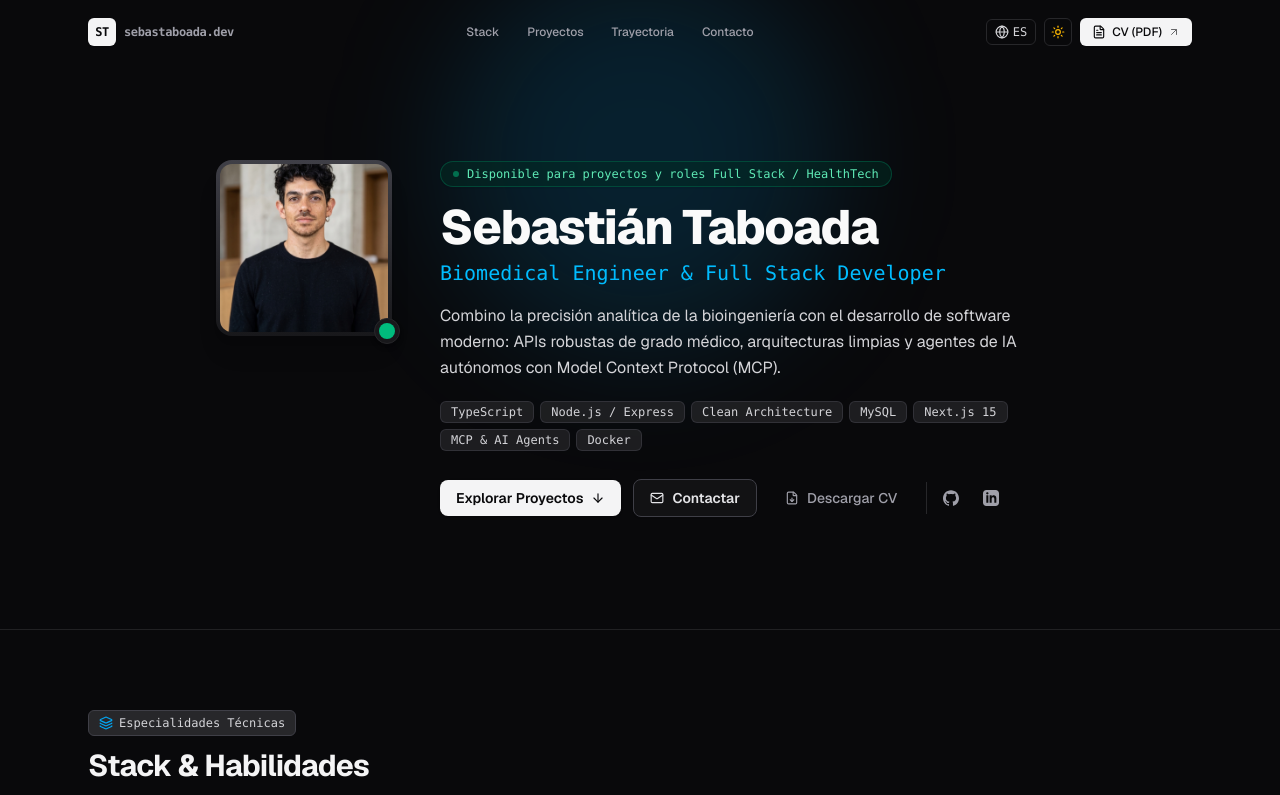
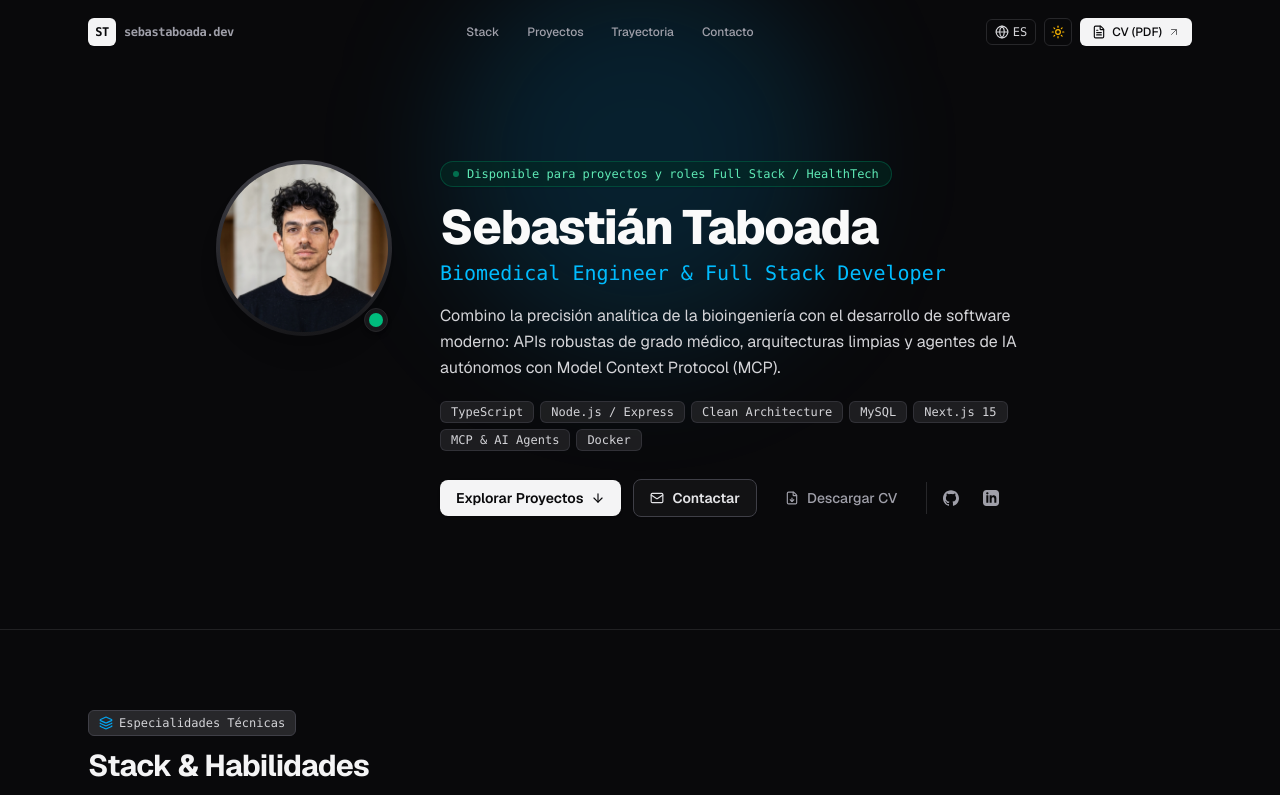
Before and after one commit to Coriannder/sebastaboada-portfolio, a Next.js app: page / in a window 1280 px wide. Shown: the top 795 px of the page. Built offline with nearby package versions, Linux system fonts and the light colour scheme.

Commit message:
style: circular avatar with adjusted framing and hair clearance

```diff
--- a/src/components/sections/Hero.tsx
+++ b/src/components/sections/Hero.tsx
@@ -18,23 +18,23 @@ export function Hero() {
         <div className="flex flex-col md:flex-row items-center md:items-start gap-8 md:gap-12">
           {/* Profile Picture */}
           <div className="relative group shrink-0">
-            <div className="w-36 h-36 sm:w-44 sm:h-44 rounded-2xl overflow-hidden p-1 bg-gradient-to-b from-zinc-300 to-zinc-100 dark:from-zinc-700 dark:to-zinc-900 shadow-xl transition-transform duration-300 group-hover:scale-[1.02]">
-              <div className="w-full h-full rounded-xl overflow-hidden relative">
+            <div className="w-36 h-36 sm:w-44 sm:h-44 rounded-full overflow-hidden p-1 bg-gradient-to-b from-zinc-300 to-zinc-100 dark:from-zinc-700 dark:to-zinc-900 shadow-xl transition-transform duration-300 group-hover:scale-[1.02]">
+              <div className="w-full h-full rounded-full overflow-hidden relative">
                 <Image
                   src="/images/profile.jpg"
                   alt="Sebastián Taboada"
                   fill
                   sizes="(max-width: 768px) 144px, 176px"
                   priority
-                  className="object-cover object-center"
+                  className="object-cover object-[50%_5%] scale-110 origin-top transition-transform duration-300"
                 />
               </div>
             </div>
             {/* Status indicator on avatar */}
-            <div className="absolute -bottom-2 -right-2 bg-white dark:bg-zinc-900 p-1 rounded-full shadow-md border border-zinc-200 dark:border-zinc-800">
-              <span className="relative flex h-4 w-4">
+            <div className="absolute bottom-1 right-1 bg-white dark:bg-zinc-900 p-1 rounded-full shadow-md border border-zinc-200 dark:border-zinc-800">
+              <span className="relative flex h-3.5 w-3.5">
                 <span className="animate-ping absolute inline-flex h-full w-full rounded-full bg-emerald-400 opacity-75"></span>
-                <span className="relative inline-flex rounded-full h-4 w-4 bg-emerald-500"></span>
+                <span className="relative inline-flex rounded-full h-3.5 w-3.5 bg-emerald-500"></span>
               </span>
             </div>
           </div>
```
